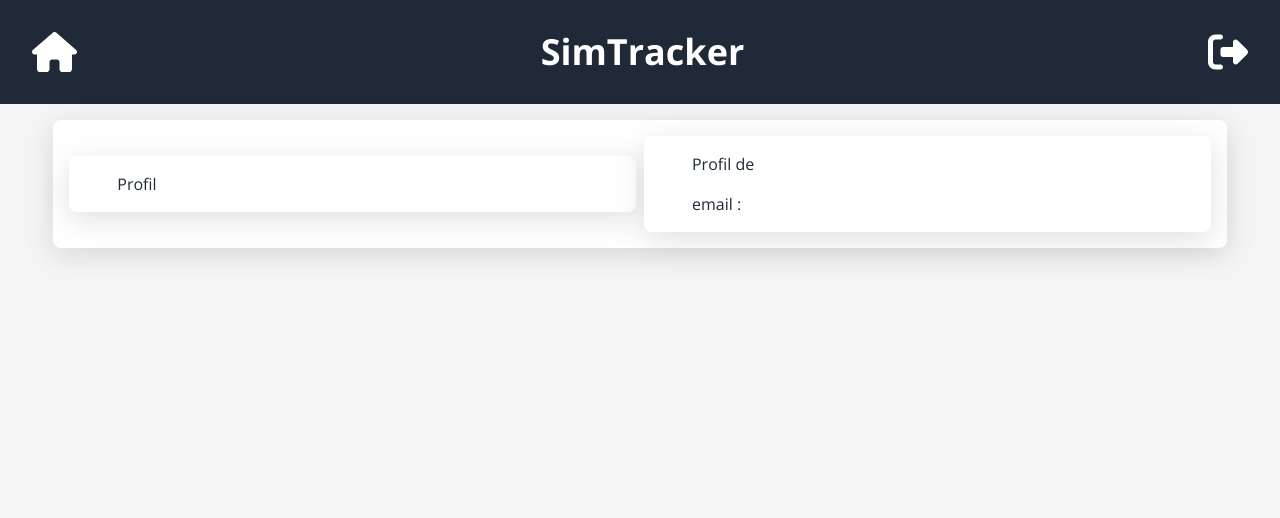
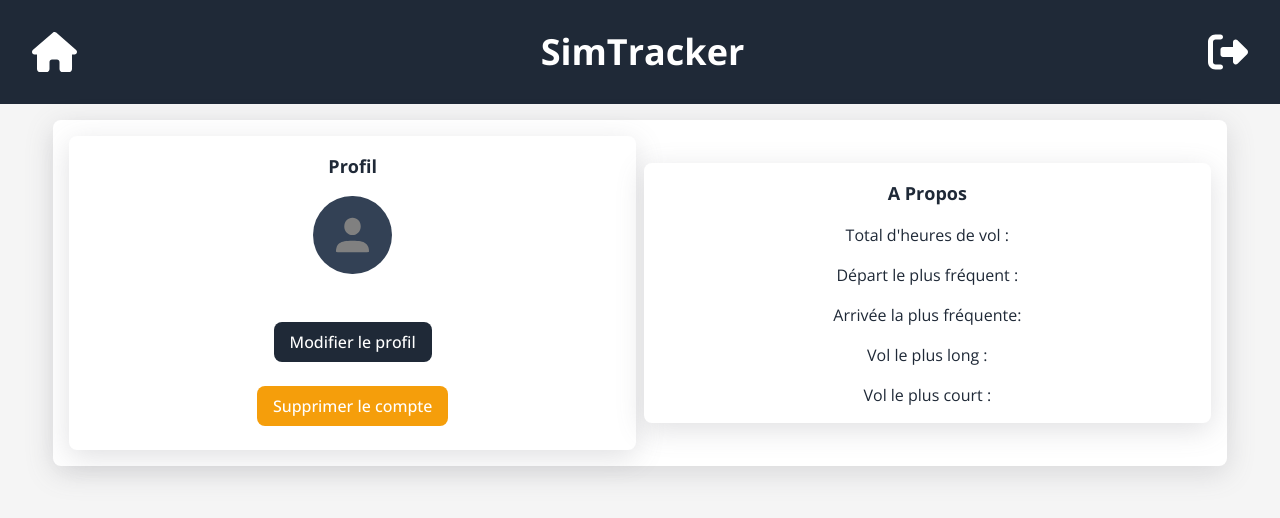
Before and after one commit to SloanGa/SimTracker, a React (Create React App) app in the folder frontend/: page /settings in a window 1280 px wide. Shown: the top 518 px of the page. Built offline with nearby package versions, Linux system fonts and the light colour scheme.

Commit message:
building settings page

```diff
--- a/frontend/public/styles/output.css
+++ b/frontend/public/styles/output.css
@@ -751,6 +751,23 @@ html{
   --tw-contain-style:  ;
 }
 
+.avatar{
+  position: relative;
+  display: inline-flex;
+}
+
+.avatar > div{
+  display: block;
+  aspect-ratio: 1 / 1;
+  overflow: hidden;
+}
+
+.avatar img{
+  height: 100%;
+  width: 100%;
+  object-fit: cover;
+}
+
 .avatar.placeholder > div{
   display: flex;
   align-items: center;
@@ -1140,6 +1157,14 @@ html{
   background-color: var(--fallback-b2,oklch(var(--b2)/var(--tw-bg-opacity)));
 }
 
+.avatar-group :where(.avatar){
+  overflow: hidden;
+  border-radius: 9999px;
+  border-width: 4px;
+  --tw-border-opacity: 1;
+  border-color: var(--fallback-b1,oklch(var(--b1)/var(--tw-border-opacity)));
+}
+
 .btm-nav > *.disabled,
     .btm-nav > *[disabled]{
   pointer-events: none;
@@ -1652,6 +1677,40 @@ html{
   grid-template-rows: repeat(1, minmax(0, 1fr));
 }
 
+.avatar.online:before{
+  content: "";
+  position: absolute;
+  z-index: 10;
+  display: block;
+  border-radius: 9999px;
+  --tw-bg-opacity: 1;
+  background-color: var(--fallback-su,oklch(var(--su)/var(--tw-bg-opacity)));
+  outline-style: solid;
+  outline-width: 2px;
+  outline-color: var(--fallback-b1,oklch(var(--b1)/1));
+  width: 15%;
+  height: 15%;
+  top: 7%;
+  right: 7%;
+}
+
+.avatar.offline:before{
+  content: "";
+  position: absolute;
+  z-index: 10;
+  display: block;
+  border-radius: 9999px;
+  --tw-bg-opacity: 1;
+  background-color: var(--fallback-b3,oklch(var(--b3)/var(--tw-bg-opacity)));
+  outline-style: solid;
+  outline-width: 2px;
+  outline-color: var(--fallback-b1,oklch(var(--b1)/1));
+  width: 15%;
+  height: 15%;
+  top: 7%;
+  right: 7%;
+}
+
 .join.join-vertical > :where(*:not(:first-child)){
   margin-left: 0px;
   margin-right: 0px;
@@ -1794,6 +1853,14 @@ html{
   margin: auto;
 }
 
+.m-2{
+  margin: 0.5rem;
+}
+
+.m-6{
+  margin: 1.5rem;
+}
+
 .mx-auto{
   margin-left: auto;
   margin-right: auto;
@@ -1868,6 +1935,10 @@ html{
   width: max-content;
 }
 
+.w-1\/6{
+  width: 16.666667%;
+}
+
 .max-w-5xl{
   max-width: 64rem;
 }
@@ -1932,6 +2003,10 @@ html{
   border-radius: 0.5rem;
 }
 
+.rounded-full{
+  border-radius: 9999px;
+}
+
 .rounded-tl-xl{
   border-top-left-radius: 0.75rem;
 }
@@ -1968,6 +2043,11 @@ html{
 .bg-white{
   --tw-bg-opacity: 1;
   background-color: rgb(255 255 255 / var(--tw-bg-opacity));
+}
+
+.bg-slate-700{
+  --tw-bg-opacity: 1;
+  background-color: rgb(51 65 85 / var(--tw-bg-opacity));
 }
 
 .p-4{
--- a/frontend/src/components/AboutProfil.tsx
+++ b/frontend/src/components/AboutProfil.tsx
@@ -1,11 +1,12 @@
-import { useData } from "../context/DataContext";
-
 const AboutProfil = () => {
-  const { userData } = useData();
   return (
-    <div className="flex flex-col gap-4 px-12 py-4 rounded-lg shadow-custom bg-white w-11/12 m-auto">
-      <h1>Profil de {userData.firstname}</h1>
-      <h1>email : {userData.email}</h1>
+    <div className="flex flex-col items-center gap-4 px-12 py-4 rounded-lg shadow-custom bg-white w-11/12 m-auto">
+      <h1 className="font-bold text-lg">A Propos</h1>
+      <p>Total d'heures de vol : </p>
+      <p>Départ le plus fréquent : </p>
+      <p>Arrivée la plus fréquente:</p>
+      <p>Vol le plus long :</p>
+      <p>Vol le plus court :</p>
     </div>
   );
 };
--- a/frontend/src/components/FlightLogTable.tsx
+++ b/frontend/src/components/FlightLogTable.tsx
@@ -112,14 +112,13 @@ const FlightLogTable = () => {
         }
         const data = await res.json();
         setUserData(data);
-        console.log(data);
       } catch (error) {
         console.error("Il y a eu un problème avec la requête fetch:", error);
       }
     };
 
     fetchUserData();
-  }, []);
+  }, [setUserData]);
 
   const formatFlightData = (flight: any) => {
     if (!flight || !flight.date) {
--- a/frontend/src/components/Profil.tsx
+++ b/frontend/src/components/Profil.tsx
@@ -1,7 +1,31 @@
+import { useData } from "../context/DataContext";
+import ButtonSubmit from "./Button/ButtonSubmit";
+import ButtonToggle from "./Button/ButtonToggle";
+
 const Profil = () => {
+  const { userData } = useData();
+
   return (
-    <div className="flex flex-col gap-4 px-12 py-4 rounded-lg shadow-custom bg-white w-11/12 m-auto">
-      <h1>Profil</h1>
+    <div className="flex flex-col items-center gap-4 px-12 py-4 rounded-lg shadow-custom bg-white w-11/12 m-auto">
+      <h1 className="font-bold text-lg">Profil</h1>
+      {userData.picture_url ? (
+        <img
+          className="w-1/6 rounded-full p-4"
+          src={`/upload/${userData.picture_url}`}
+          alt="avatar"
+        />
+      ) : (
+        <img
+          className="w-1/6 rounded-full bg-slate-700  p-4"
+          src="/upload/avatar.svg"
+          alt="avatar"
+        />
+      )}
+
+      <p>{userData.firstname}</p>
+      <h1>{userData.lastname}</h1>
+      <ButtonToggle props={"Modifier le profil"} />
+      <ButtonSubmit props={"Supprimer le compte"} />
     </div>
   );
 };
```
Also changed, not shown: frontend/public/upload/avatar.svg (added).
